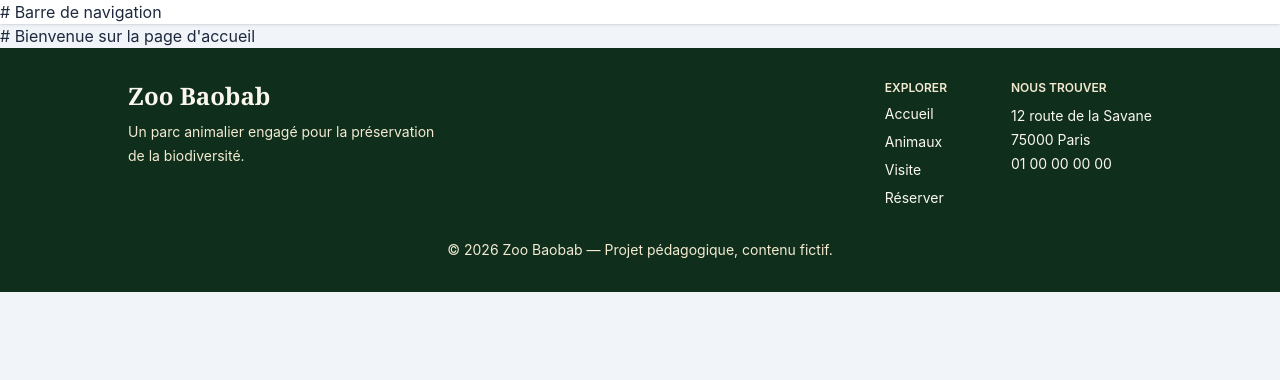
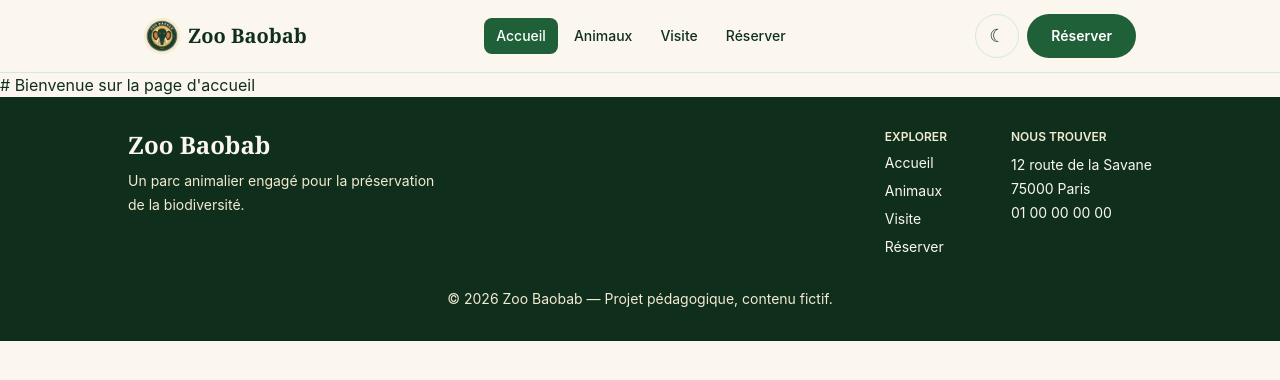
Before and after one commit to mathis-dauguet/projet-final-tailwindcss, a React (Vite) app: page / in a window 1280 px wide. Shown: the top 380 px of the page. Built offline with nearby package versions, Linux system fonts and the light colour scheme.

Commit message:
feat : add header ans footer with dark mode

```diff
--- a/components/Footer.tsx
+++ b/components/Footer.tsx
@@ -1,6 +1,6 @@
 import { Link } from 'react-router';
 
-const liens = [
+const links = [
   { to: '/', label: 'Accueil' },
   { to: '/animaux', label: 'Animaux' },
   { to: '/preparer-sa-visite', label: 'Visite' },
@@ -9,7 +9,7 @@ const liens = [
 
 export default function Footer() {
   return (
-    <footer className="bg-primary-darker px-10 py-8 text-cream">
+    <footer className="bg-primary-darker dark:bg-primary-black px-10 py-8 text-cream">
       <div className="mx-auto flex max-w-5xl flex-col gap-10 md:flex-row md:justify-between">
         <div className="flex max-w-xs flex-col gap-2">
           <h2 className="font-display text-2xl font-bold">Zoo Baobab</h2>
@@ -21,9 +21,9 @@ export default function Footer() {
         <div className="flex gap-16">
           <nav className="flex flex-col gap-2">
             <h3 className="text-xs font-semibold uppercase text-sand">Explorer</h3>
-            {liens.map((lien) => (
-              <Link key={lien.to} to={lien.to} className="text-sm hover:underline">
-                {lien.label}
+            {links.map((link) => (
+              <Link key={link.to} to={link.to} className="text-sm hover:underline">
+                {link.label}
               </Link>
             ))}
           </nav>
--- a/components/Navbar.tsx
+++ b/components/Navbar.tsx
@@ -1,7 +1,96 @@
+import { useState } from 'react';
+import { Link, NavLink } from 'react-router';
+import logo from '../src/assets/logo.png';
+import { useTheme } from '../src/utils/ThemeContext';
+
+const links = [
+  { to: '/', label: 'Accueil' },
+  { to: '/animaux', label: 'Animaux' },
+  { to: '/preparer-sa-visite', label: 'Visite' },
+  { to: '/reservation', label: 'Réserver' },
+];
+
+const linkClass = ({ isActive }: { isActive: boolean }) =>
+  `rounded-lg px-3 py-2 text-sm font-medium transition-colors ${
+    isActive
+      ? 'bg-primary text-white dark:bg-secondary dark:text-primary-darkest'
+      : 'text-primary-darker hover:bg-primary-light dark:text-cream dark:hover:bg-primary-dark'
+  }`;
+
 export default function Navbar() {
+  const [isOpen, setIsOpen] = useState(false);
+  const toggleMenu = () => setIsOpen((open) => !open);
+  const { theme, toggleTheme } = useTheme();
+
   return (
-    <nav className="bg-white shadow">
-      # Barre de navigation
-    </nav>
+    <header className="border-b border-primary-light bg-cream dark:border-primary-dark dark:bg-primary-darkest">
+      <div className="mx-auto flex max-w-5xl items-center justify-between px-4 py-3.5">
+        <Link to="/" className="flex items-center gap-2">
+          <img src={logo} alt="" width={36} height={36} className="size-8 rounded-full md:size-9" />
+          <span className="font-display text-lg font-bold text-primary-darker md:text-xl dark:text-cream">
+            Zoo Baobab
+          </span>
+        </Link>
+
+        <nav className="hidden items-center gap-1 md:flex" aria-label="Navigation principale">
+          {links.map((link) => (
+            <NavLink key={link.to} to={link.to} end className={linkClass}>
+              {link.label}
+            </NavLink>
+          ))}
+        </nav>
+
+        <div className="flex items-center gap-2">
+          <button
+            type="button"
+            onClick={toggleTheme}
+            aria-label={theme === 'dark' ? 'Passer en mode clair' : 'Passer en mode sombre'}
+            className="flex size-11 items-center justify-center rounded-full border border-primary-light text-lg text-primary-darker hover:bg-primary-light dark:border-primary-dark dark:text-cream dark:hover:bg-primary-dark"
+          >
+            {theme === 'dark' ? '☀' : '☾'}
+          </button>
+
+          <Link
+            to="/reservation"
+            className="hidden rounded-full bg-primary px-6 py-3 text-sm font-semibold text-white hover:bg-primary-dark md:block dark:bg-secondary dark:text-primary-darkest dark:hover:bg-secondary-light"
+          >
+            Réserver
+          </Link>
+
+          <button
+            type="button"
+            aria-label={isOpen ? 'Fermer le menu' : 'Ouvrir le menu'}
+            aria-expanded={isOpen}
+            onClick={toggleMenu}
+            className="flex size-11 items-center justify-center rounded-full border border-primary-light text-lg text-primary-darker md:hidden dark:border-primary-dark dark:text-cream"
+          >
+            {isOpen ? '✕' : '☰'}
+          </button>
+        </div>
+      </div>
+
+      <div
+        inert={!isOpen}
+        className={`grid transition-all duration-300 ease-out md:hidden ${
+          isOpen ? 'grid-rows-[1fr] opacity-100' : 'grid-rows-[0fr] opacity-0'
+        }`}
+      >
+        <nav className="overflow-hidden" aria-label="Navigation mobile">
+          <div className="flex flex-col gap-1 px-4 pb-4">
+            {links.map((link) => (
+              <NavLink
+                key={link.to}
+                to={link.to}
+                end
+                className={linkClass}
+                onClick={() => setIsOpen(false)}
+              >
+                {link.label}
+              </NavLink>
+            ))}
+          </div>
+        </nav>
+      </div>
+    </header>
   );
 }
--- a/index.html
+++ b/index.html
@@ -5,7 +5,7 @@
   <meta name="viewport" content="width=device-width, initial-scale=1">
   <title>Zoo Baobab</title>
 </head>
-<body class="min-h-screen bg-slate-100 text-slate-800">
+<body class="min-h-screen">
   <div id="root"></div>
   <script type="module" src="/src/main.tsx"></script>
 </body>
--- /dev/null
+++ b/src/app.ts
@@ -0,0 +1,6 @@
+try {
+  const theme = localStorage.getItem('theme');
+  if (theme === 'dark' || (!theme && matchMedia('(prefers-color-scheme: dark)').matches)) {
+    document.documentElement.classList.add('dark');
+  }
+} catch {}
--- a/src/main.tsx
+++ b/src/main.tsx
@@ -1,11 +1,15 @@
+import './app';
 import { StrictMode } from 'react';
 import { createRoot } from 'react-dom/client';
 import { RouterProvider } from 'react-router';
 import { router } from './router';
+import { ThemeProvider } from './utils/ThemeContext';
 import './style.css';
 
 createRoot(document.getElementById('root')!).render(
   <StrictMode>
-    <RouterProvider router={router} />
+    <ThemeProvider>
+      <RouterProvider router={router} />
+    </ThemeProvider>
   </StrictMode>,
 );
--- a/src/style.css
+++ b/src/style.css
@@ -1,4 +1,6 @@
 @import "tailwindcss";
+
+@custom-variant dark (&:where(.dark, .dark *));
 
 @theme {
   --font-display: "Fraunces", "Fraunces Variable", Georgia, serif;
@@ -10,8 +12,10 @@
   --color-primary-dark: #174a2c;
   --color-primary-darker: #0f2f1c;
   --color-primary-darkest: #0a2012;
+  --color-primary-black: #050f09;
 
   /* Secondary (gold) */
+  --color-secondary-light: #e8d3a0;
   --color-secondary: #c98a1b;
   --color-secondary-dark: #85560f;
 
@@ -26,3 +30,9 @@
   --color-danger-light: #fee2e2;
   --color-error: #b91c1c;
 }
+
+@layer base {
+  body {
+    @apply bg-cream text-primary-darker dark:bg-primary-darkest dark:text-cream;
+  }
+}
--- /dev/null
+++ b/src/utils/ThemeContext.tsx
@@ -0,0 +1,43 @@
+import { createContext, useContext, useEffect, useState, type ReactNode } from 'react';
+
+type Theme = 'light' | 'dark';
+
+type ThemeContextValue = {
+  theme: Theme;
+  toggleTheme: () => void;
+};
+
+const ThemeContext = createContext<ThemeContextValue | null>(null);
+
+function getInitialTheme(): Theme {
+  try {
+    const saved = localStorage.getItem('theme');
+    if (saved === 'light' || saved === 'dark') return saved;
+  } catch {
+    // localStorage unavailable (private browsing)
+  }
+  return window.matchMedia('(prefers-color-scheme: dark)').matches ? 'dark' : 'light';
+}
+
+export function ThemeProvider({ children }: { children: ReactNode }) {
+  const [theme, setTheme] = useState<Theme>(getInitialTheme);
+
+  useEffect(() => {
+    document.documentElement.classList.toggle('dark', theme === 'dark');
+    try {
+      localStorage.setItem('theme', theme);
+    } catch {
+      // ignore
+    }
+  }, [theme]);
+
+  const toggleTheme = () => setTheme((t) => (t === 'dark' ? 'light' : 'dark'));
+
+  return <ThemeContext.Provider value={{ theme, toggleTheme }}>{children}</ThemeContext.Provider>;
+}
+
+export function useTheme() {
+  const context = useContext(ThemeContext);
+  if (!context) throw new Error('useTheme must be used inside a <ThemeProvider>');
+  return context;
+}
```
Also changed, not shown: src/assets/logo.png (added).
